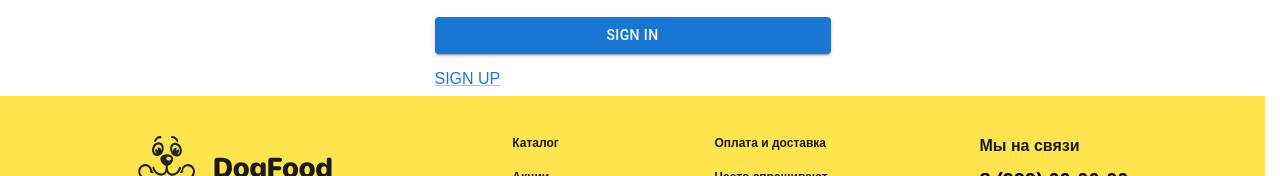
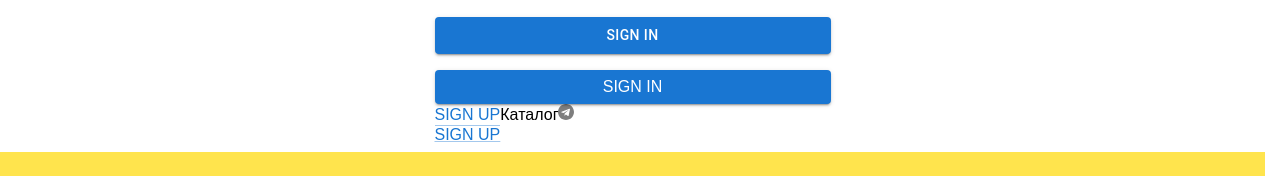
Before and after one commit to wmrsmile2018/sber-practice, a React (Vite) app: page /signin in a window 1280 px wide. Shown: the part 432-608 px from the top of the page. Built offline with nearby package versions, Linux system fonts and the light colour scheme; no server answers.

Commit message:
added ButtonUI

```diff
--- /dev/null
+++ b/src/1-shared/ui/ButtonUI/Button.module.css
@@ -0,0 +1,52 @@
+._button {
+  border: none;
+  background: none;
+  transition:
+    filter 0.3s ease,
+    transform 0.3s ease;
+  cursor: pointer;
+  padding: 0;
+
+  &.primary.filled {
+    width: 100%;
+    background: #1976d2;
+    color: rgba(255, 255, 255);
+    padding: 8px 12px;
+    border-radius: 4px;
+    font-size: 16px;
+    box-shadow:
+      0px 3px 1px -2px rgba(0, 0, 0, 0.2),
+      0px 2px 2px 0px rgba(0, 0, 0, 0.14),
+      0px 1px 5px 0px rgba(0, 0, 0, 0.12);
+    &:hover {
+      box-shadow:
+        0px 2px 4px -1px rgba(0, 0, 0, 0.2),
+        0px 4px 5px 0px rgba(0, 0, 0, 0.14),
+        0px 1px 10px 0px rgba(0, 0, 0, 0.12);
+    }
+  }
+
+  &.primary.border {
+    font-size: 16px;
+    color: #1976d2;
+    border-bottom: 1.5px rgba(25, 118, 210, 0.4) solid;
+
+    &:hover {
+      border-color: #1976d2;
+    }
+  }
+
+  &.secondary.ghost {
+    color: rgb(0, 0, 0);
+    &:hover {
+      color: rgba(0, 0, 0, 0.5);
+    }
+  }
+
+  &.secondary.icon {
+    opacity: 0.5;
+    &:hover {
+      opacity: 1;
+    }
+  }
+}
--- /dev/null
+++ b/src/1-shared/ui/ButtonUI/ButtonUI.tsx
@@ -0,0 +1,36 @@
+import { CSSProperties, FC, PropsWithChildren } from 'react';
+import s from './Button.module.css';
+import classNames from 'classnames';
+
+type ButtonUIProps = PropsWithChildren & {
+  variant: 'filled' | 'icon' | 'ghost' | 'border';
+  level: 'primary' | 'secondary';
+  style?: CSSProperties;
+  onClick?: VoidFunction;
+  disabled?: boolean;
+};
+
+export const ButtonUI: FC<ButtonUIProps> = ({
+  variant,
+  disabled,
+  onClick,
+  style,
+  children,
+  level,
+}) => {
+  return (
+    <button
+      className={classNames(
+        s['_button'],
+        s[variant],
+        s[level],
+        s[disabled ? '_dislabed' : ''],
+      )}
+      onClick={onClick}
+      disabled={disabled}
+      style={style}
+    >
+      {children}
+    </button>
+  );
+};
--- /dev/null
+++ b/src/1-shared/ui/ButtonUI/index.ts
@@ -0,0 +1 @@
+export * from './ButtonUI';
--- /dev/null
+++ b/src/1-shared/ui/index.ts
@@ -0,0 +1 @@
+export * from './ButtonUI';
--- a/src/widgets/SignInForm/ui/SignInForm.tsx
+++ b/src/widgets/SignInForm/ui/SignInForm.tsx
@@ -20,6 +20,8 @@ import { signInFormSchema } from '../utils/validator';
 import { useSignInMutation } from '../../../1-shared/store/api/authApi';
 import { userActions } from '../../../1-shared/store/slices/user';
 import { getMessageFromError } from '../../../1-shared/utils';
+import { ButtonUI } from 'shared/ui';
+import { TelegramUIIcon, ViberUIIcon } from 'shared/assets';
 
 export const SignInForm: FC = () => {
   const dispatch = useDispatch();
@@ -150,6 +152,21 @@ export const SignInForm: FC = () => {
           >
             Sign IN
           </LoadingButton>
+          <ButtonUI variant='filled' level='primary'>
+            SIGN IN
+          </ButtonUI>
+
+          <ButtonUI variant='border' level='primary'>
+            SIGN UP
+          </ButtonUI>
+
+          <ButtonUI variant='ghost' level='secondary'>
+            Каталог
+          </ButtonUI>
+
+          <ButtonUI variant='icon' level='secondary'>
+            <TelegramUIIcon />
+          </ButtonUI>
           <Box>
             <Link component={RouterLink} to='/signup'>
               SIGN UP
```
